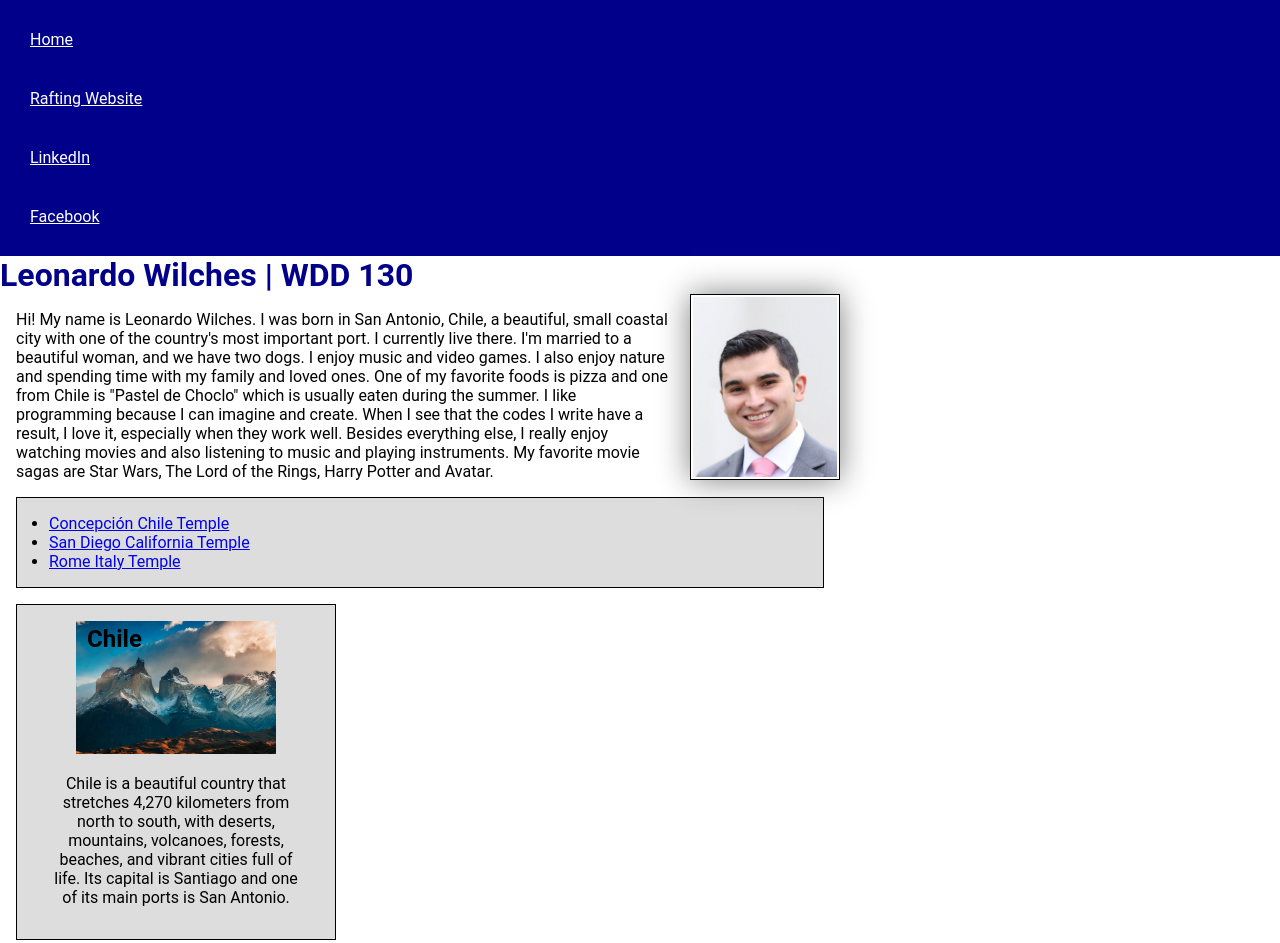
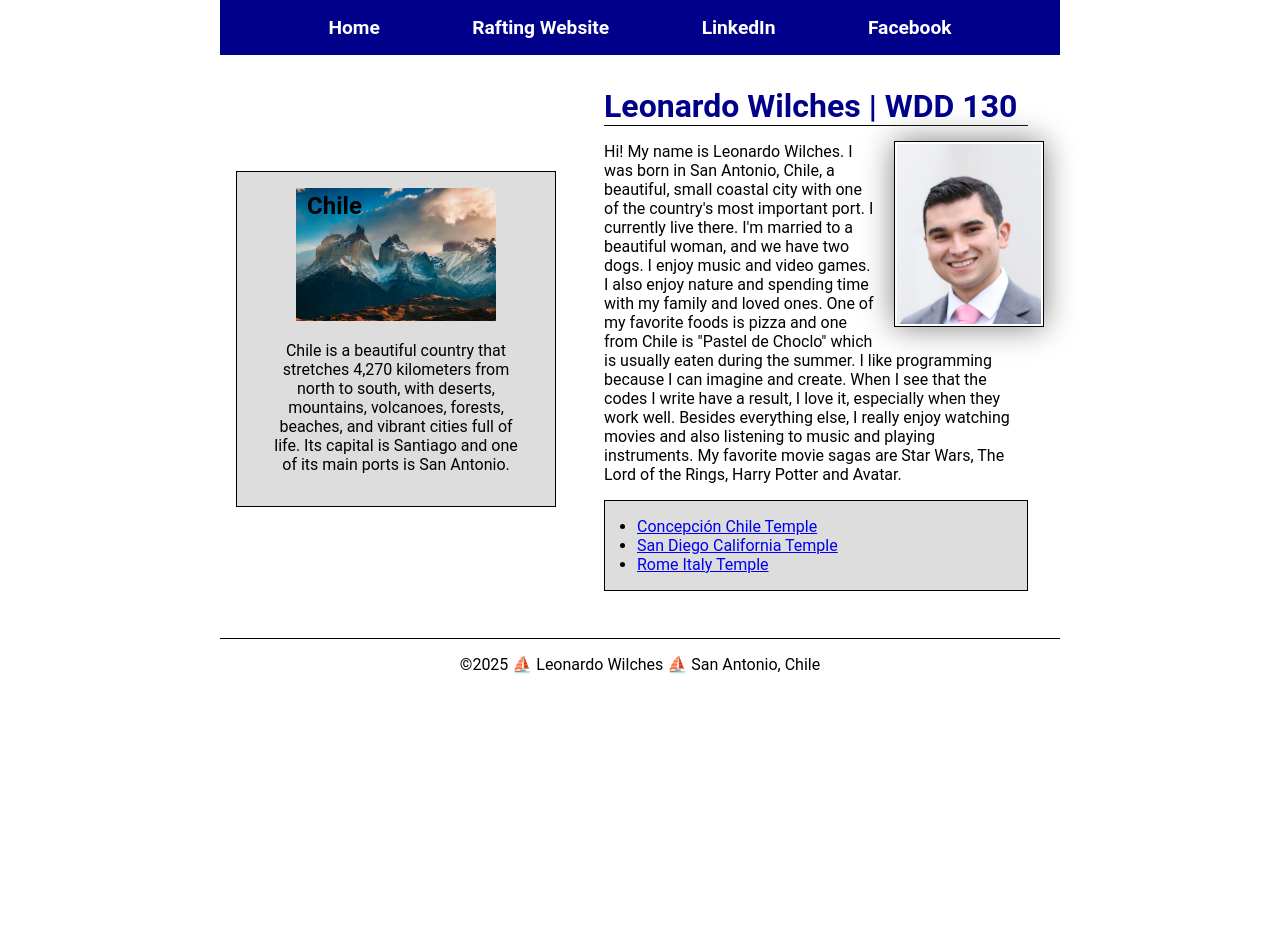
Before and after one commit to leonardo-wilches/wdd130, a plain HTML site: page index.html in a window 1280 px wide. Shown: the top 943 px of the page. After the commit the page ends 800 px from the top, so only its background shows below. Drawn offline with Linux system fonts and the light colour scheme.

Commit message:
Home Page Layout Enhancements

```diff
--- a/index.html
+++ b/index.html
@@ -19,19 +19,25 @@
             <a href="https://facebook.com">Facebook</a>
         </nav>
     </header>
+    <div class="grid">
         <main>
             <h1>Leonardo Wilches | WDD 130</h1>
             <img src="images/profile.webp" alt="Leonardo Wilches Profile Picture" width="200">
-        <p>Hi! My name is Leonardo Wilches. I was born in San Antonio, Chile, a beautiful, small coastal city with one
+            <p>Hi! My name is Leonardo Wilches. I was born in San Antonio, Chile, a beautiful, small coastal city with
+                one
                 of
                 the country's
                 most important port. I currently live there. I'm married to a beautiful woman, and we have two dogs. I
                 enjoy music and
-            video games. I also enjoy nature and spending time with my family and loved ones. One of my favorite foods
+                video games. I also enjoy nature and spending time with my family and loved ones. One of my favorite
+                foods
                 is pizza and one from Chile is "Pastel de Choclo" which is usually eaten during the summer. I like
-            programming because I can imagine and create. When I see that the codes I write have a result, I love it,
-            especially when they work well. Besides everything else, I really enjoy watching movies and also listening
-            to music and playing instruments. My favorite movie sagas are Star Wars, The Lord of the Rings, Harry Potter
+                programming because I can imagine and create. When I see that the codes I write have a result, I love
+                it,
+                especially when they work well. Besides everything else, I really enjoy watching movies and also
+                listening
+                to music and playing instruments. My favorite movie sagas are Star Wars, The Lord of the Rings, Harry
+                Potter
                 and Avatar. </p>
             <ul class="box indent">
                 <li><a href="https://www.churchofjesuschrist.org/temples/details/concepcion-chile-temple?lang"
@@ -45,10 +51,13 @@
         <aside class="box">
             <h2>Chile</h2>
             <img src="images/chile_img.webp" alt="Torres del Paine, Chile">
-        <p>Chile is a beautiful country that stretches 4,270 kilometers from north to south, with deserts, mountains,
-            volcanoes, forests, beaches, and vibrant cities full of life. Its capital is Santiago and one of its main
+            <p>Chile is a beautiful country that stretches 4,270 kilometers from north to south, with deserts,
+                mountains,
+                volcanoes, forests, beaches, and vibrant cities full of life. Its capital is Santiago and one of its
+                main
                 ports is San Antonio. </p>
         </aside>
+    </div>
     <footer>
         <p> ©2025 ⛵ Leonardo Wilches ⛵ San Antonio, Chile</p>
     </footer>
--- a/styles/styles.css
+++ b/styles/styles.css
@@ -7,6 +7,7 @@
 :root{
     --first-color: darkblue;
     --second-color: black;
+    --border: 1px solid black;
 }
 
 body {
@@ -14,19 +15,33 @@ body {
     font-family: Roboto, Arial, sans-serif;
 }
 
+header, .grid, footer {
+    max-width: 840px;
+    margin: 0 auto;
+}
+
 nav {
     background-color: var(--first-color);
-    padding: 10px;
+    padding: 1rem;
+    display: flex;
+    justify-content: space-evenly;
+    align-items: center;
 }
 
 nav a {
+    display: block;
+    padding: 0.5 rem;
+    text-decoration: none;
+    font-size: 1.2rem;
+    font-weight: 700;
     color: white;
-    display: block;
-    padding: 20px;
 }
 
 h1 {
     color: var(--first-color);
+    margin: 1rem;
+    margin-bottom: 15px;
+    border-bottom: var(--border);
 }
 
 main img {
@@ -44,14 +59,23 @@ p {
     margin: 1rem;
 }
 
+.grid {
+    display: grid;
+    align-items: center;
+}
+
 main {
     max-width: 840px;
+    grid-column: 2/3;
+    margin: 1rem;
 }
 
 aside {
     width: 20rem;
     text-align: center;
     position: relative;
+    grid-column: 1/2;
+    grid-row: 1/2;
 }
 
 aside img {
--- a/week04/styles/layout-exercises.css
+++ b/week04/styles/layout-exercises.css
@@ -23,19 +23,21 @@ div {
 
 .flex {
     background-color: #aba;
-    /* write declarations here */
-
+    display: flex;
+    justify-content: center;
+    align-items: center;
 }
 
 .grid {
     background-color: #abb;
-    /* enter declarations here */
-
+    display: grid;
+    place-items: center;
 }
 
 .container2 {
-    /* write declarations here */
-
+    display: flex;
+    flex-wrap: wrap;
+    justify-content: space-around;
 }
 
 .two {
@@ -44,13 +46,12 @@ div {
 }
 
 .container3 {
-    /* write declarations here */
-
+    display: grid;
+    grid-template-columns: 1fr 1fr 1fr;
 }
 
 .columns-3 {
-    /* write declaration here */
-
+    grid-column: 1/4;
 }
 
 .three {
```
Lines whose indentation alone changed are shown as unchanged.
